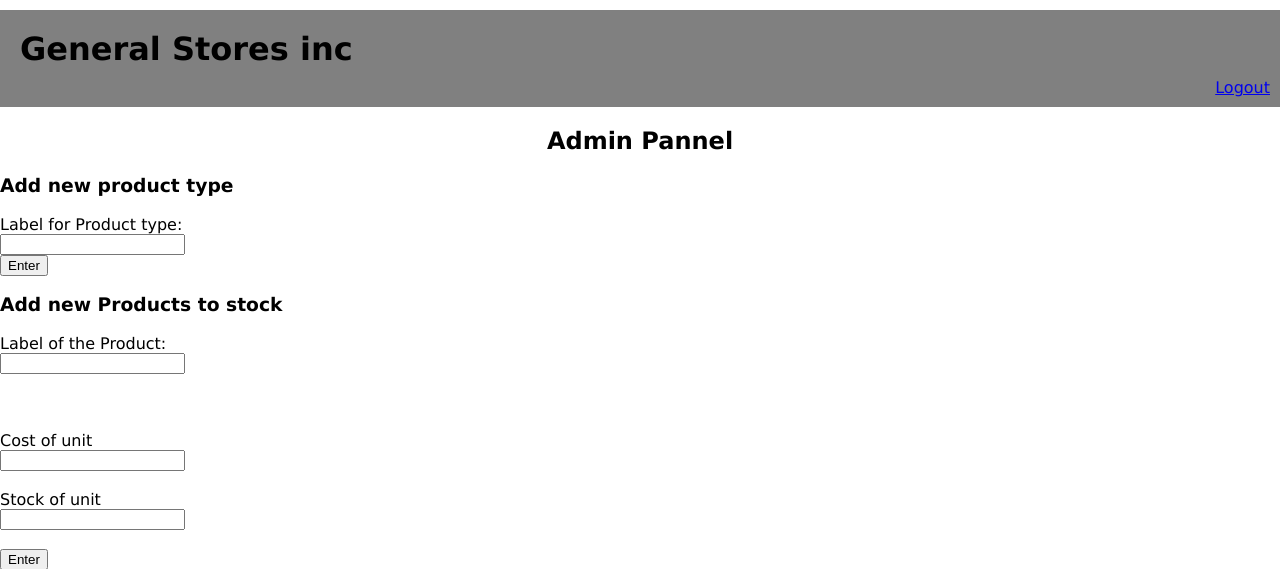
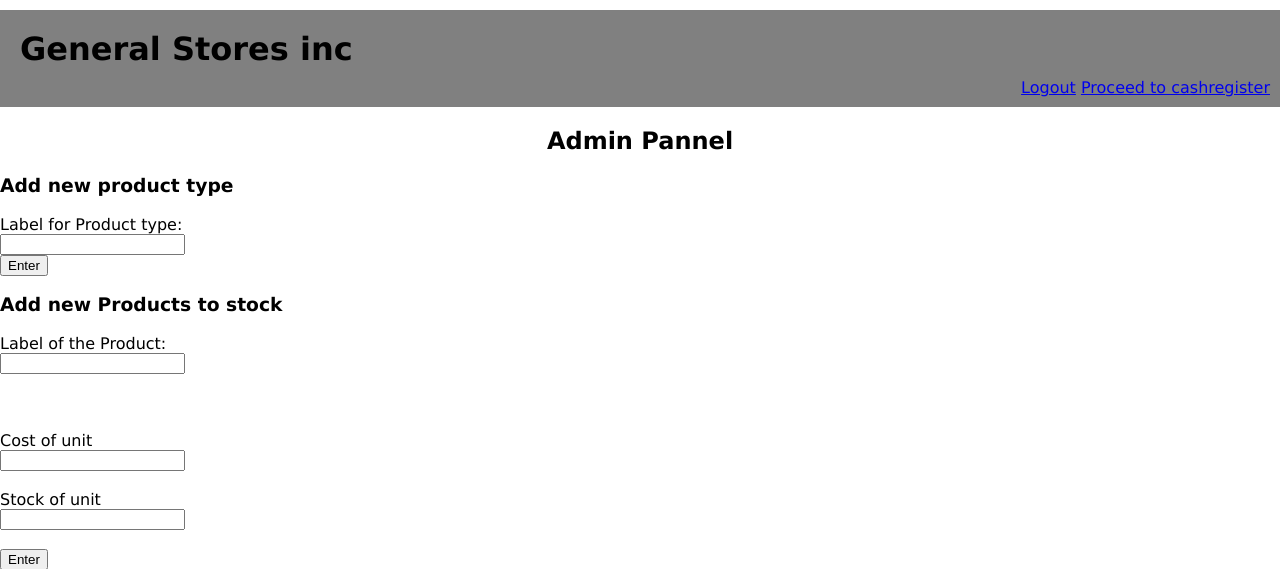
Before and after one commit to SohelSlicing/TSA-for-local-businesses, a Flask app: page /admin_panel in a window 1280 px wide. Shown: the top 569 px of the page. Run offline with Flask 3, Linux system fonts and the light colour scheme; the visitor is signed in with stand-in values (Sample User, id 1); data that the repository does not hold is empty.

Commit message:
completed product page, started transaction page

```diff
--- a/app.py
+++ b/app.py
@@ -89,16 +89,30 @@ def admin_panel():
                 price = request.form.get("price")
                 stock = request.form.get("stock")
 
-                print(prodname)
-                print(prodtype)
-                print(price)
-                print(stock)
+                prodtypeID = cashregister.get_product_id(prodtype)
+
+                cashregister.enterProduct(prodname, prodtypeID, price, stock)
+
 
         return render_template("admin_panel.html", listoftypes = prodlist)
 
     else:
         return render_template("login.html")
 
+@app.route("/admin_panel/transactionpage", methods = ["POST", "GET"])
+def cashregister():
+    if "user" in session:
+        user = session["user"]
+
+        cashregister = cashRegister()
+        if request.method == "POST":
+            pass
+
+        return render_template("cashregister.html")
+
+    else:
+        return redirect(url_for('Login'))
+
 
 if __name__ == "__main__":
     app.run(host = "0.0.0.0", debug = True)
--- a/src/database/cashregister.py
+++ b/src/database/cashregister.py
@@ -49,9 +49,13 @@ class cashRegister:
         labels = self.c.execute("""SELECT type_label FROM productTypes""").fetchall()
         return labels
 
+    def get_product_id(self, product: str):
+        productid = self.c.execute("""SELECT type_id FROM productTypes WHERE type_label = :productid""", {"productid": product}).fetchall()
+        return productid[0][0]
+
 if __name__ == "__main__":
     cr = cashRegister()
 
-    prod = cr.get_product_types()
+    prod = cr.get_product_id("Dairy")
     print(prod)
     cr.conn.close()
--- a/templates/admin_panel.html
+++ b/templates/admin_panel.html
@@ -3,6 +3,7 @@
 {% block header %}
     <div class="right-align">
         <a href="{{ url_for('logout') }}">Logout</a>
+        <a href="{{ url_for('cashregister') }}">Proceed to cashregister</a>
     </div>
 {% endblock %}
 
```
Also changed, not shown: templates/cashregister.html (added, +11 -0 lines).
